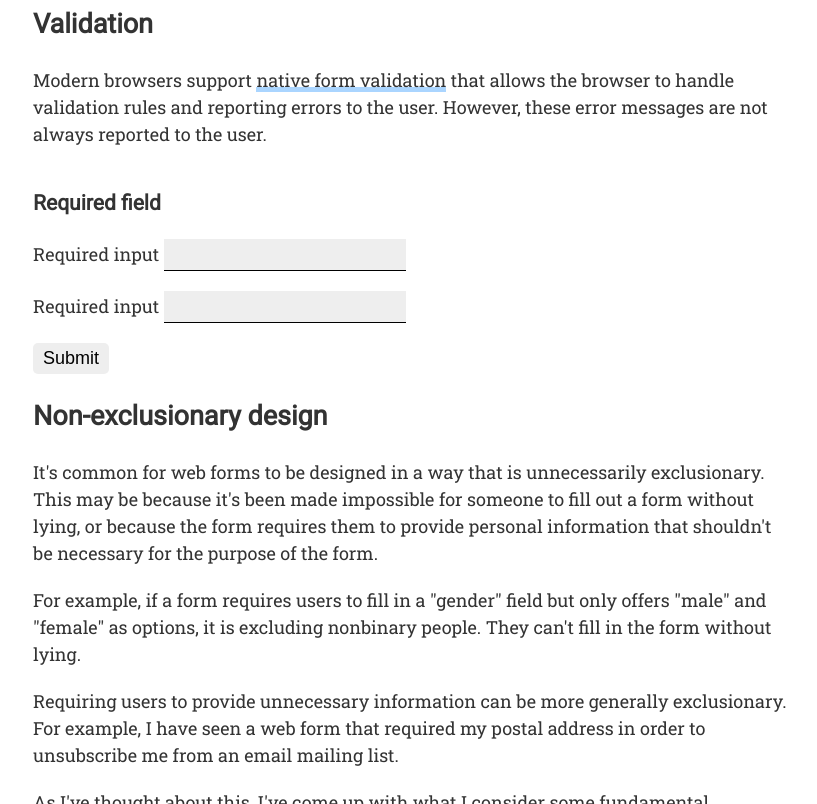
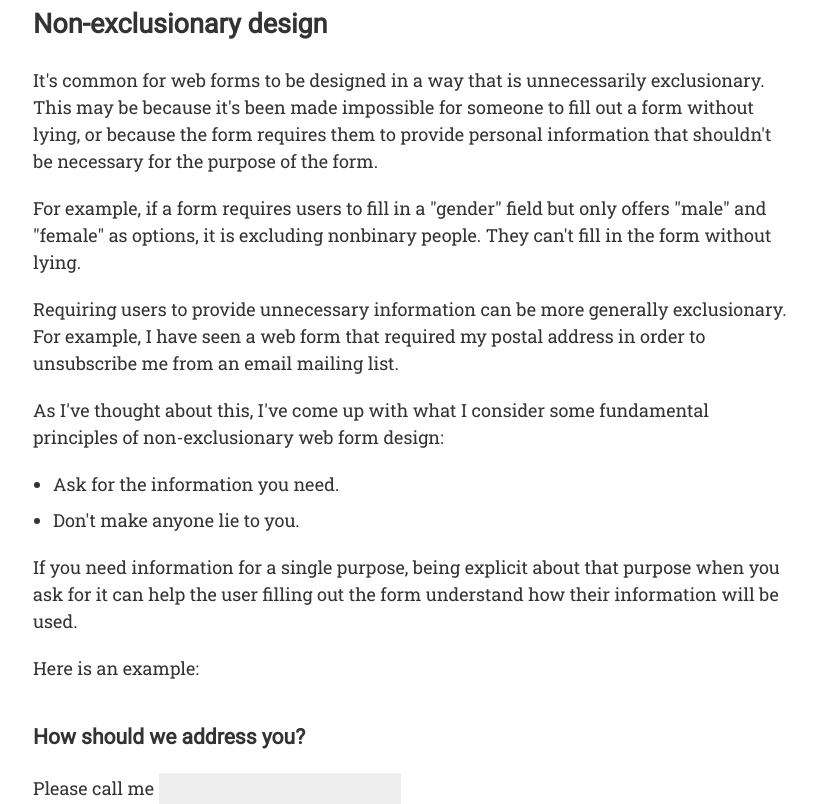
Before and after one commit to Cipscis/portfolio, a website: page components/web-forms/index.html in a window 1280 px wide. Shown: the part 2062-2866 px from the top of the page, without its empty margins (227-1044 px from the left). Drawn offline with Linux system fonts and the light colour scheme.

Commit message:
Removing incomplete validation section (committed accidentally while moving stuff around)

```diff
--- a/components/web-forms/index.html
+++ b/components/web-forms/index.html
@@ -107,41 +107,6 @@ pointer-events: none;</pre>
 
 		<section>
 			<div class="content">
-				<h2>Validation</h2>
-
-				<p>Modern browsers support <a href="https://developer.mozilla.org/en-US/docs/Learn/HTML/Forms/Form_validation" target="_blank">native form validation</a> that allows the browser to handle validation rules and reporting errors to the user. However, these error messages are not always reported to the user.</p>
-			</div>
-
-			<form class="js-validate-form">
-				<fieldset class="form__section">
-					<h3 class="form__section-heading">Required field</h3>
-
-					<ol class="form__section-list">
-						<li class="form__section-item">
-							<label for="required-example" class="form__section-label">Required input</label>
-							<input id="required-example" type="text" class="form__section-input" required />
-						</li>
-						<li class="form__section-item">
-							<label for="required-example" class="form__section-label">Required input</label>
-							<input id="required-example" type="text" class="form__section-input" required />
-						</li>
-					</ol>
-				</fieldset>
-
-				<div class="form__controls">
-					<button type="submit" class="button">Submit</button>
-
-					<p class="form__status js-validate-status" aria-live="polite"></p>
-				</div>
-			</form>
-
-			<script type="text/javascript">
-				validate('.js-validate-form');
-			</script>
-		</section>
-
-		<section>
-			<div class="content">
 				<h2>Non-exclusionary design</h2>
 
 				<p>It's common for web forms to be designed in a way that is unnecessarily exclusionary. This may be because it's been made impossible for someone to fill out a form without lying, or because the form requires them to provide personal information that shouldn't be necessary for the purpose of the form.</p>
```
